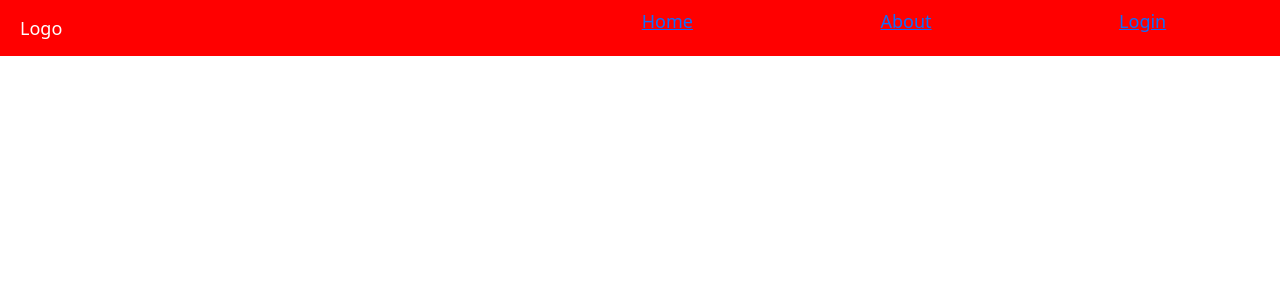
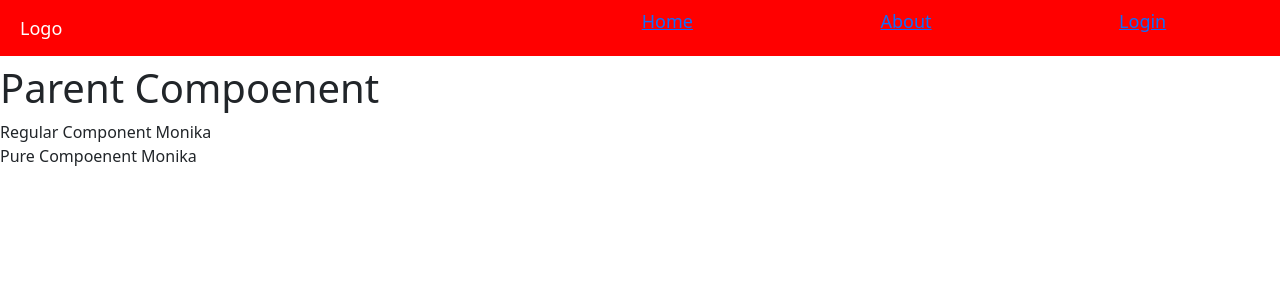
Before and after one commit to Monika-Abhijeet/JR-19-learn-react, a React (Create React App) app: page /pureComp in a window 1280 px wide. Shown: the top 300 px of the page. Built offline with nearby package versions, Linux system fonts and the light colour scheme.

Commit message:
pure components

```diff
--- a/src/App.js
+++ b/src/App.js
@@ -25,6 +25,7 @@ import UseEffectDemo from "./components/hooks/useEffectDemo";
 import UseRefDemo from "./components/hooks/useRefDemo";
 import UseContextDemo from "./components/hooks/useContext/useContextDemo";
 import ParentLifeCycle from "./components/lifecycle/ParentLifecycle";
+import ParentComp from "./components/pureComponentDemo/parentComp";
 function App() {
   return (
     <div>
@@ -48,6 +49,7 @@ function App() {
             <Route path="/registration" element={<Registration />} />
             <Route path="/details/:id" element={<StudentDetails />} />
             <Route path="lifecycle" element={<ParentLifeCycle />} />
+            <Route path="/pureComp" element={<ParentComp />} />
           </Routes>
         </div>
       </BrowserRouter>
--- a/src/components/pureComponentDemo/parentComp.js
+++ b/src/components/pureComponentDemo/parentComp.js
@@ -0,0 +1,31 @@
+import { Component, PureComponent } from "react";
+import PureComp from "./pureComp";
+import RegComp from "./regComp";
+
+class ParentComp extends PureComponent {
+  constructor(props) {
+    super(props);
+    this.state = {
+      name: "Monika",
+    };
+  }
+  componentDidMount() {
+    setInterval(() => {
+      this.setState({
+        name: "Monika",
+      });
+    }, 3000);
+  }
+  render() {
+    console.log("************** Parent Component Render ************** ");
+    return (
+      <div>
+        <h1>Parent Compoenent</h1>
+        <RegComp name={this.state.name}></RegComp>
+        <PureComp name={this.state.name}></PureComp>
+      </div>
+    );
+  }
+}
+
+export default ParentComp;
--- /dev/null
+++ b/src/components/pureComponentDemo/pureComp.js
@@ -0,0 +1,11 @@
+import { PureComponent } from "react";
+
+class PureComp extends PureComponent {
+  render() {
+    console.log("************** Pure Component Render ************** ");
+
+    return <div>Pure Compoenent {this.props.name}</div>;
+  }
+}
+
+export default PureComp;
--- /dev/null
+++ b/src/components/pureComponentDemo/regComp.js
@@ -0,0 +1,11 @@
+import { Component } from "react";
+
+class RegComp extends Component {
+  render() {
+    console.log("************** Regular Component Render ************** ");
+
+    return <div>Regular Component {this.props.name}</div>;
+  }
+}
+
+export default RegComp;
```
